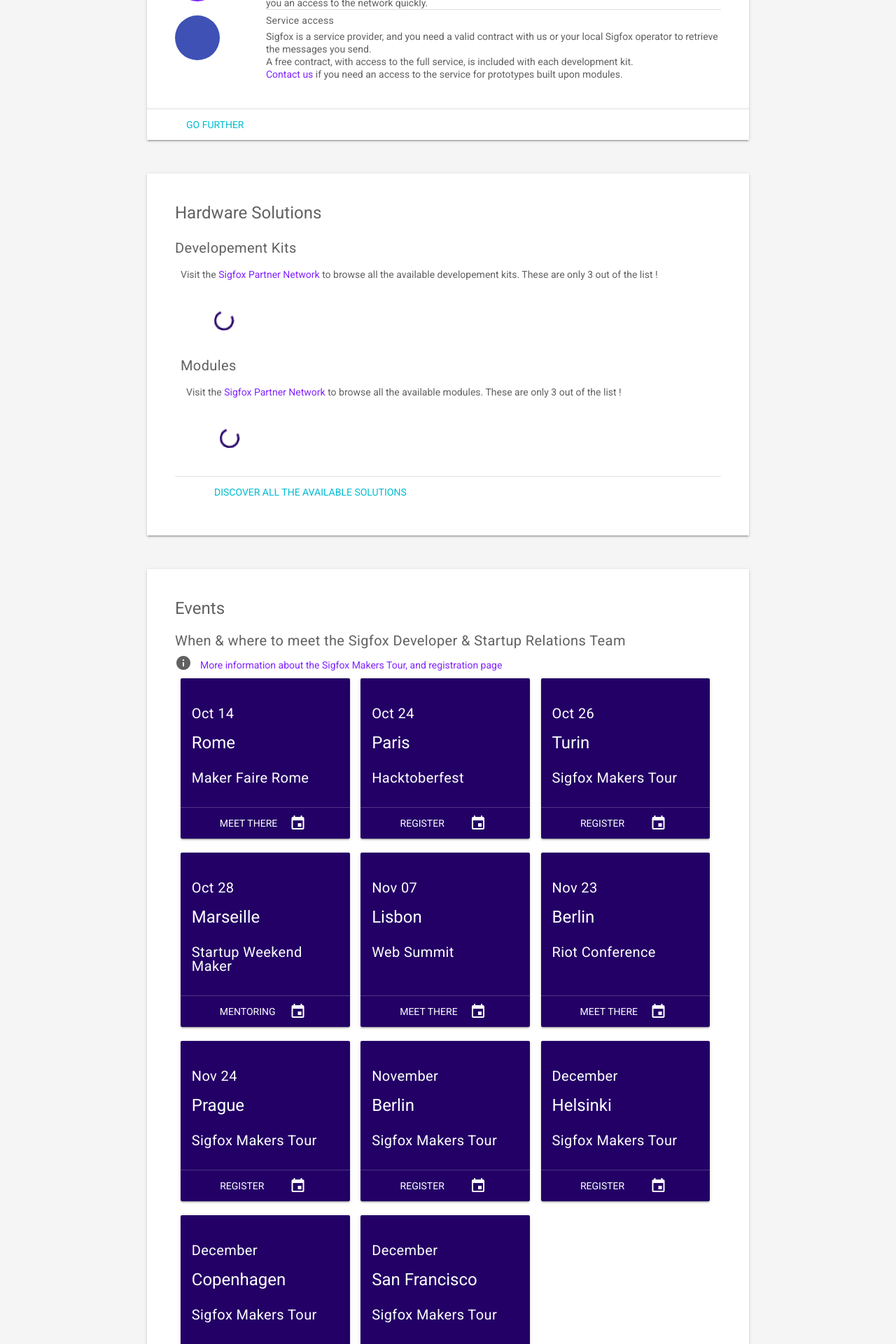
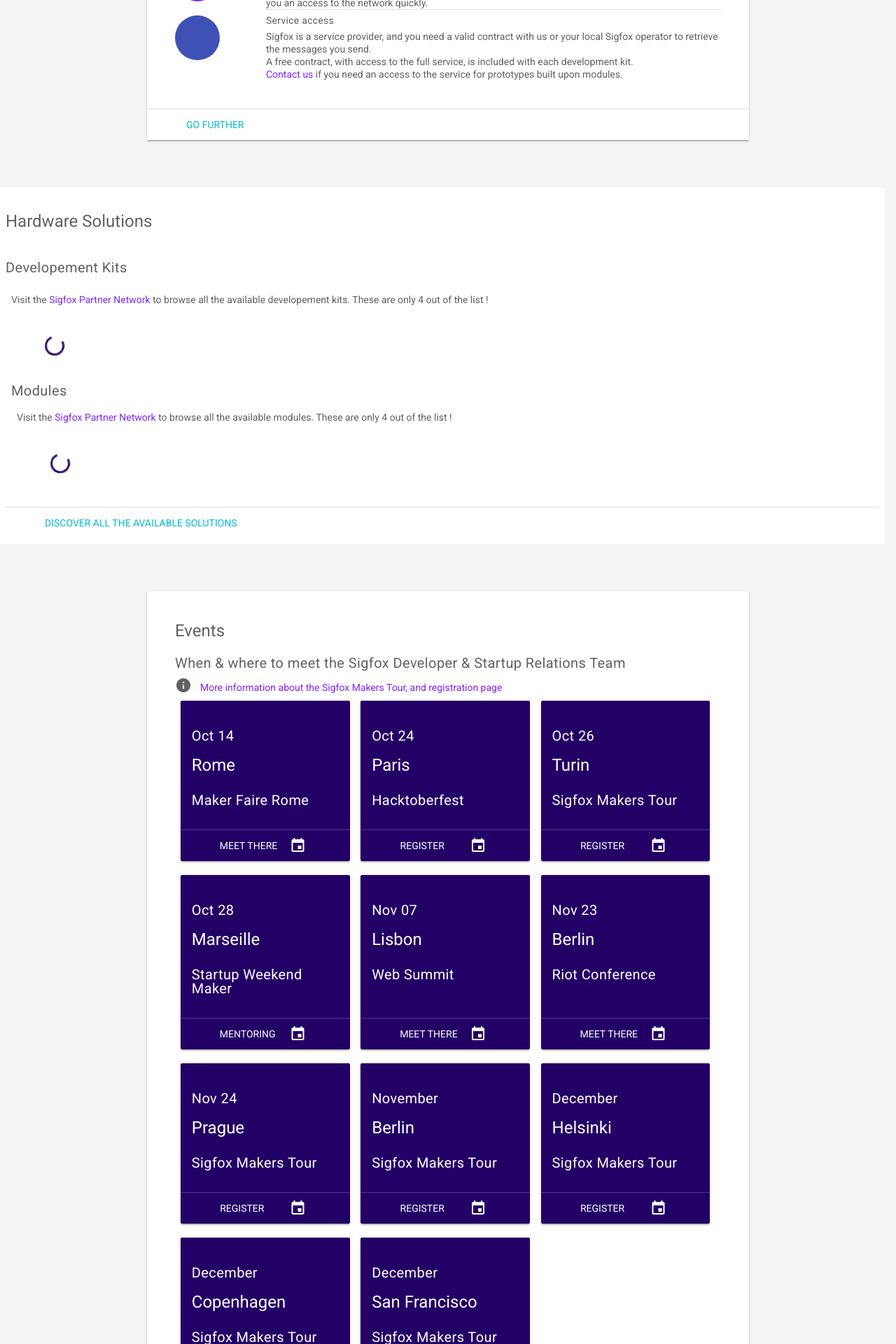
Before and after one commit to sigfox/makers.sigfox.com, a Jekyll site: the page built from index.html, in a window 1280 px wide. Shown: the part 839-2759 px from the top of the page at 70% size. Built offline with Jekyll 4.4.1, drawn with Linux system fonts in a browser that asks for light colours.

Commit message:
Hardware section : full width + Switched to 4 items instead of 3 + Removed bad css overload, that was causing issues on mobiles

```diff
--- a/_includes/home/hardware.html
+++ b/_includes/home/hardware.html
@@ -1,12 +1,11 @@
-<section id="hardware" class="section--center mdl-grid mdl-grid--no-spacing mdl-shadow--2dp">
+<section id="hardware" class="mdl-grid">
 <div class="mdl-card mdl-cell mdl-cell--12-col">
-  <div class="mdl-card__supporting-text">
     <h4>Hardware Solutions</h4>
     <h5>Developement Kits</h5>
 
     <div class="mdl-cell mdl-cell--12-col mdl-typography--font-thin devkits ">
       <p>
-         Visit the <a rel="noopener noreferrer" target="_blank" href="https://partners.sigfox.com/products/kit">Sigfox Partner Network</a> to browse all the available developement kits. These are only 3 out of the list !
+         Visit the <a rel="noopener noreferrer" target="_blank" href="https://partners.sigfox.com/products/kit">Sigfox Partner Network</a> to browse all the available developement kits. These are only 4 out of the list !
       </p>
 
 
@@ -19,7 +18,7 @@
 
     <div class="mdl-cell mdl-cell--12-col mdl-typography--font-thin modules ">
       <p>
-         Visit the <a rel="noopener noreferrer" target="_blank" href="https://partners.sigfox.com/products/module">Sigfox Partner Network</a> to browse all the available modules. These are only 3 out of the list !
+         Visit the <a rel="noopener noreferrer" target="_blank" href="https://partners.sigfox.com/products/module">Sigfox Partner Network</a> to browse all the available modules. These are only 4 out of the list !
       </p>
 
 
@@ -38,5 +37,5 @@
     <a href="http://partners.sigfox.com" class="mdl-button">Discover all the available solutions</a>
   </div>
 </div>
-  </div>
+
 </section>
--- a/assets/js/main.js
+++ b/assets/js/main.js
@@ -75,6 +75,6 @@
 
 }
 document.addEventListener("DOMContentLoaded", function() {
-  fetchKits(3);
-  fetchModules(3);
+  fetchKits(4);
+  fetchModules(4);
 });
--- a/assets/stylesheets/styles.scss
+++ b/assets/stylesheets/styles.scss
@@ -318,17 +318,18 @@
     }
   }
   #hardware{
+    margin: 0 -8px 48px -8px;
+    padding: 20px 0;
+    > .mdl-card{
+      margin:0;
+      padding: 8px;
+    }
     .devkits, .modules{
       .mdl-card{
         display:flex;
         width: 256px;
         height: 256px;
-
-        width: 31%;
         margin: 10px 1%;
-      }
-      a{
-        text-decoration: none;
       }
       .mdl-spinner{
         &:not(.is-active){
```
